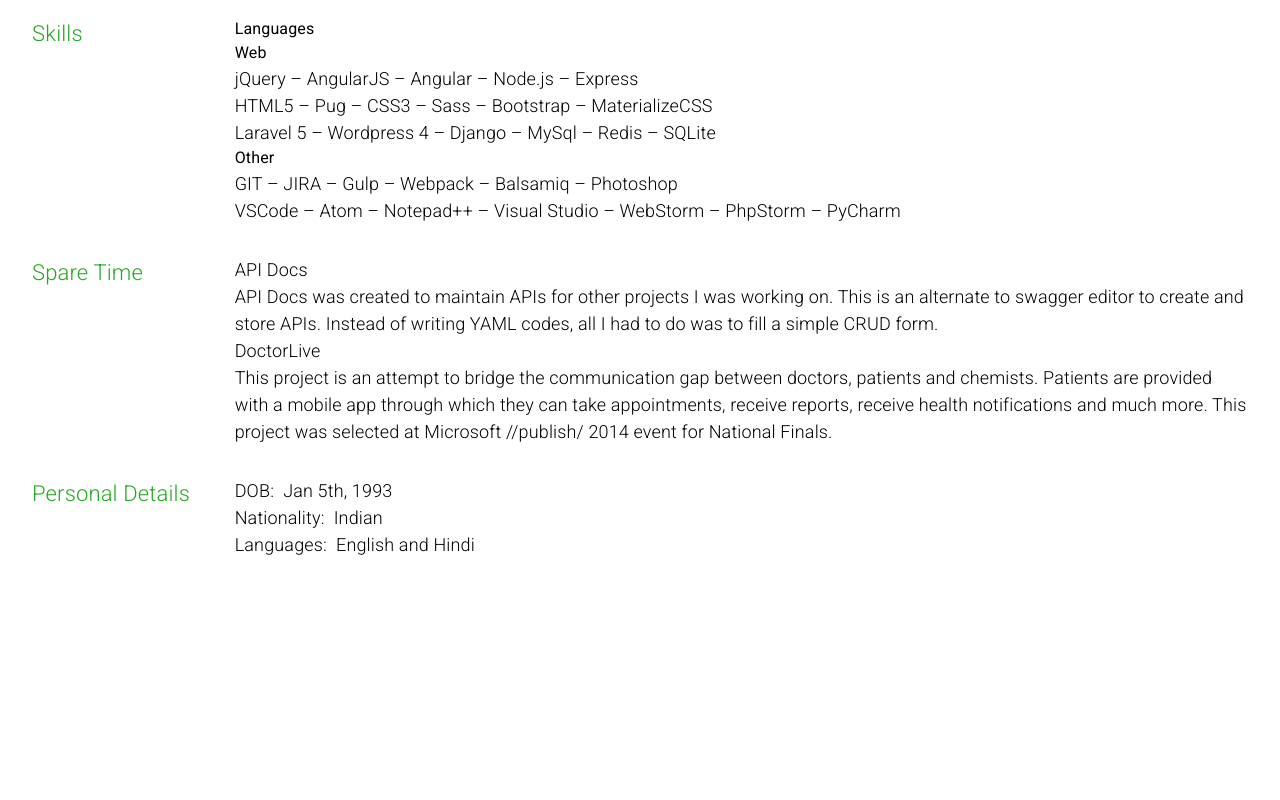
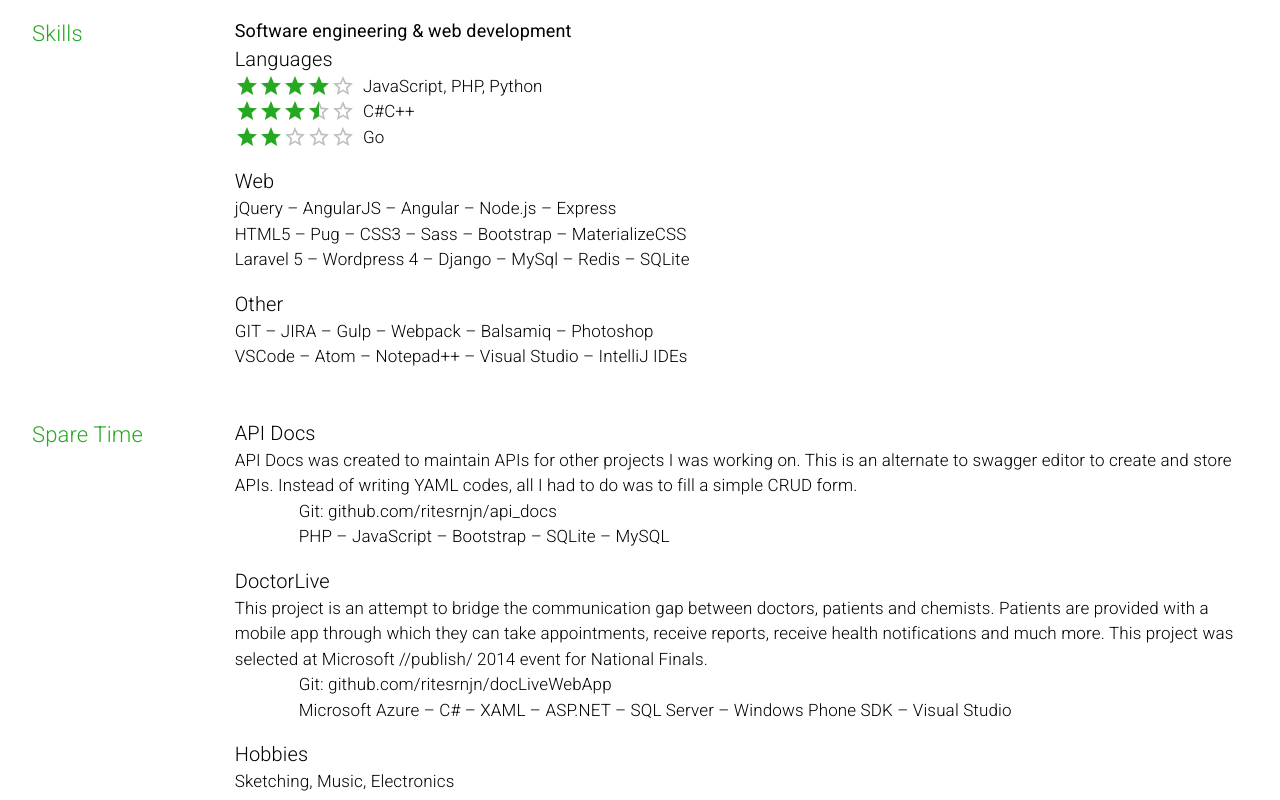
Before and after one commit to ritesrnjn/ritesrnjn.github.io, a React (Create React App) app: page /#/resume in a window 1280 px wide. Shown: the part 1080-1880 px from the top of the page. Before the commit the page ends 1702 px from the top, so only its background shows below. Built offline with nearby package versions, Linux system fonts and the light colour scheme.

Commit message:
finished resume

```diff
--- a/package.json
+++ b/package.json
@@ -5,6 +5,7 @@
   "dependencies": {
     "@material-ui/core": "^4.3.3",
     "@material-ui/icons": "^4.2.1",
+    "@material-ui/lab": "^4.0.0-alpha.24",
     "classnames": "^2.2.6",
     "gh-pages": "^2.1.1",
     "mdi-material-ui": "^6.4.1",
--- /dev/null
+++ b/src/components/ItemList/ItemList.js
@@ -0,0 +1,14 @@
+import React from 'react';
+import Box from '@material-ui/core/Box';
+
+export default function ItemList(props) {
+  const { index, items } = props;
+
+  let itemName =
+    index === items.length - 1 ? items[index] : `${items[index]} – `;
+  return (
+    <Box fontSize={17} fontWeight="fontWeightLight" display="inline">
+      {itemName}
+    </Box>
+  );
+}
--- /dev/null
+++ b/src/components/ItemList/index.js
@@ -0,0 +1,2 @@
+import ItemList from './ItemList';
+export default ItemList;
--- a/src/config/skills.js
+++ b/src/config/skills.js
@@ -2,7 +2,7 @@
   languages: {
     title: 'Languages',
     advanced: ['JavaScript, PHP, Python'],
-    intermediate: ['C#'],
+    intermediate: ['C#', 'C++'],
     beginner: ['Go']
   },
   web: {
@@ -17,15 +17,7 @@
     title: 'Other',
     tech: [
       ['GIT', 'JIRA', 'Gulp', 'Webpack', 'Balsamiq', 'Photoshop'],
-      [
-        'VSCode',
-        'Atom',
-        'Notepad++',
-        'Visual Studio',
-        'WebStorm',
-        'PhpStorm',
-        'PyCharm'
-      ]
+      ['VSCode', 'Atom', 'Notepad++', 'Visual Studio', 'IntelliJ IDEs']
     ]
   }
 };
--- a/src/config/spare.js
+++ b/src/config/spare.js
@@ -25,5 +25,9 @@
       'Windows Phone SDK',
       'Visual Studio'
     ]
+  },
+  {
+    title: 'Hobbies',
+    desc: 'Sketching, Music, Electronics'
   }
 ];
--- /dev/null
+++ b/src/pages/Resume/RatingStars.js
@@ -0,0 +1,23 @@
+import React from 'react';
+import { withStyles } from '@material-ui/core/styles';
+import Rating from '@material-ui/lab/Rating';
+import StarBorderIcon from '@material-ui/icons/StarBorder';
+
+const StyledRating = withStyles({
+  iconFilled: {
+    color: 'rgb(39, 168, 34)'
+  }
+})(Rating);
+
+export default function RatingStars(props) {
+  const { stars } = props;
+  return (
+    <StyledRating
+      name="half-rating"
+      value={stars}
+      precision={0.5}
+      readOnly
+      emptyIcon={<StarBorderIcon fontSize="inherit" />}
+    />
+  );
+}
--- a/src/pages/Resume/Skills.js
+++ b/src/pages/Resume/Skills.js
@@ -1,48 +1,85 @@
 import React from 'react';
+import { makeStyles } from '@material-ui/core/styles';
 import Typography from '@material-ui/core/Typography';
 import Box from '@material-ui/core/Box';
 
-function Item(props) {
-  const { index, items } = props;
+import RatingStars from './RatingStars';
+import ItemList from '../../components/ItemList';
 
-  let itemName =
-    index === items.length - 1 ? items[index] : `${items[index]} – `;
-  return (
-    <Box fontSize={18} fontWeight="fontWeightLight" display="inline">
-      {itemName}
-    </Box>
-  );
-}
+const useStyle = makeStyles(theme => ({
+  section: {
+    marginBottom: '1em'
+  },
+  rating: {
+    width: '100%',
+    display: 'flex'
+  }
+}));
 
 export default function Skills(props) {
   const { skills } = props;
-
+  const classes = useStyle();
   return (
     <div>
-      <div>
-        <Typography variant="body1">{skills.languages.title}</Typography>
+      <Typography>
+        <Box fontSize={18} fontWeight="fontWeightNormal" display="inline">
+          {'Software engineering & web development'}
+        </Box>
+      </Typography>
+      <div className={classes.section}>
+        <Typography component="div">
+          <Box fontSize={20} fontWeight="fontWeightLight">
+            {skills.languages.title}
+          </Box>
+
+          <div className={classes.rating}>
+            <RatingStars stars={4} /> &nbsp;&nbsp;
+            <Box fontSize={17} fontWeight="fontWeightLight" display="inline">
+              {skills.languages.advanced.map(l => l)}
+            </Box>
+          </div>
+
+          <div className={classes.rating}>
+            <RatingStars stars={3.5} />
+            &nbsp;&nbsp;
+            <Box fontSize={17} fontWeight="fontWeightLight" display="inline">
+              {skills.languages.intermediate.map(l => l)}
+            </Box>
+          </div>
+
+          <div className={classes.rating}>
+            <RatingStars stars={2} /> &nbsp;&nbsp;
+            <Box fontSize={17} fontWeight="fontWeightLight" display="inline">
+              {skills.languages.beginner.map(l => l)}
+            </Box>
+          </div>
+        </Typography>
       </div>
 
-      <div>
-        <Typography variant="body1">{skills.web.title}</Typography>
+      <div className={classes.section}>
         <Typography component="div">
+          <Box fontSize={20} fontWeight="fontWeightLight">
+            {skills.web.title}
+          </Box>
           {skills.web.tech.map(t => (
             <div>
               {t.map((item, i) => (
-                <Item index={i} items={t} />
+                <ItemList index={i} items={t} />
               ))}
             </div>
           ))}
         </Typography>
       </div>
 
-      <div>
-        <Typography variant="body1">{skills.other.title}</Typography>
+      <div className={classes.section}>
         <Typography component="div">
+          <Box fontSize={20} fontWeight="fontWeightLight" display="inline">
+            {skills.other.title}
+          </Box>
           {skills.other.tech.map(t => (
             <div>
               {t.map((item, i) => (
-                <Item index={i} items={t} />
+                <ItemList index={i} items={t} />
               ))}
             </div>
           ))}
--- a/src/pages/Resume/Spare.js
+++ b/src/pages/Resume/Spare.js
@@ -1,19 +1,51 @@
 import React from 'react';
+import { makeStyles } from '@material-ui/core/styles';
 import Box from '@material-ui/core/Box';
 import Typography from '@material-ui/core/Typography';
 
+import ItemList from '../../components/ItemList';
+
+const useStyle = makeStyles(theme => ({
+  section: {
+    marginBottom: '1em'
+  },
+  details: {
+    marginLeft: '4em'
+  }
+}));
+
 export default function Spare(props) {
   const { spare } = props;
-
+  const classes = useStyle();
   return (
-    <div>
+    <div className={classes.section}>
       <Typography component="div">
-        <Box fontSize={18} fontWeight="fontWeightLight">
+        <Box fontSize={20} fontWeight="fontWeightLight">
           {spare.title}
         </Box>
-        <Box fontSize={18} fontWeight="fontWeightLight">
+        <Box fontSize={17} fontWeight="fontWeightLight">
           {spare.desc}
         </Box>
+
+        <div className={classes.details}>
+          {spare.repo && (
+            <Box fontSize={17} fontWeight="fontWeightLight">
+              Git: {spare.repo}
+            </Box>
+          )}
+        </div>
+
+        <div className={classes.details}>
+          {spare.stack && (
+            <Box fontSize={16} fontWeight="fontWeightLight">
+              <div>
+                {spare.stack.map((item, i) => (
+                  <ItemList index={i} items={spare.stack} />
+                ))}
+              </div>
+            </Box>
+          )}
+        </div>
       </Typography>
     </div>
   );
```
Also changed, not shown: 1 other file (tests, documents, lock files or other folders).
